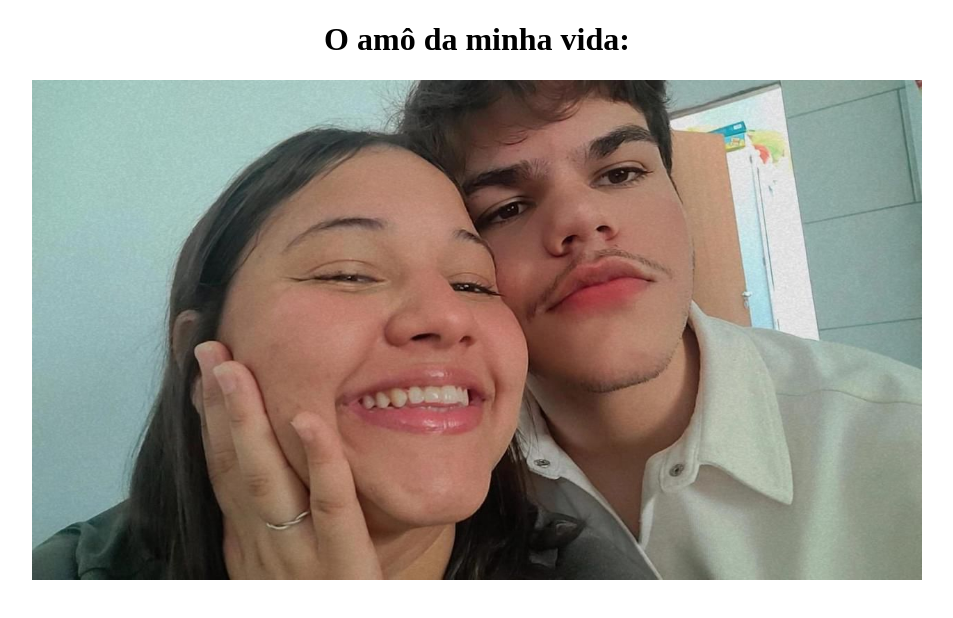
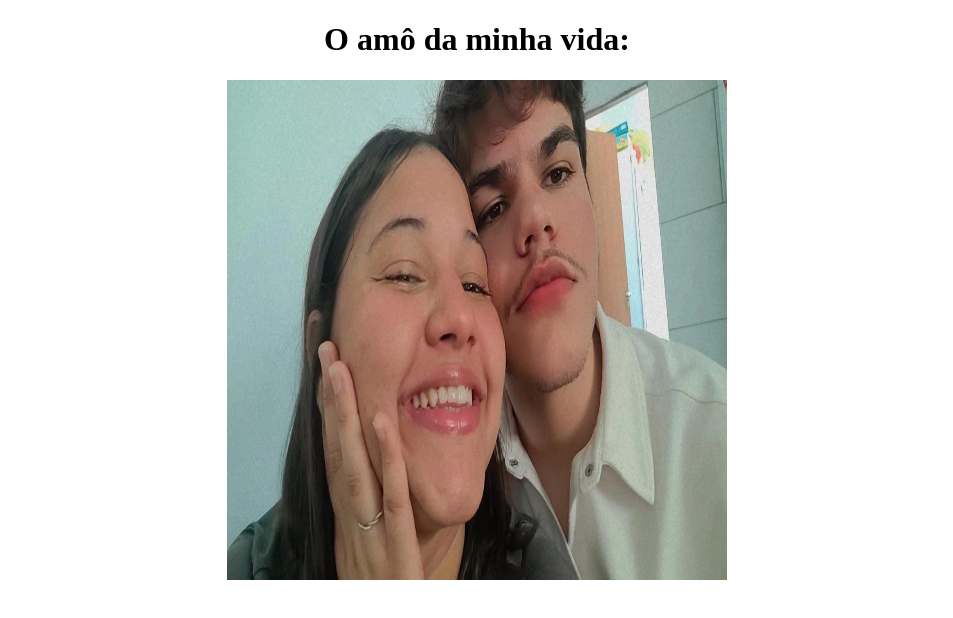
Before and after one commit to Bagrieeeel/aaaa, a plain HTML site: page index.html in a window 1280 px wide. Shown: the whole page, without its empty margins (163-1116 px from the left). Drawn offline with Linux system fonts and the light colour scheme.

Commit message:
Update index.html

```diff
--- a/index.html
+++ b/index.html
@@ -8,7 +8,7 @@
 <body>
   <center>
     <h1>O amô da minha vida:</h1>
-    <img src="https://bagrieeeel.github.io/aaaa/imagens/a.jpg">
+    <img src="https://bagrieeeel.github.io/aaaa/imagens/a.jpg" class="nois" width="500px">
   </center>
 
 
```
